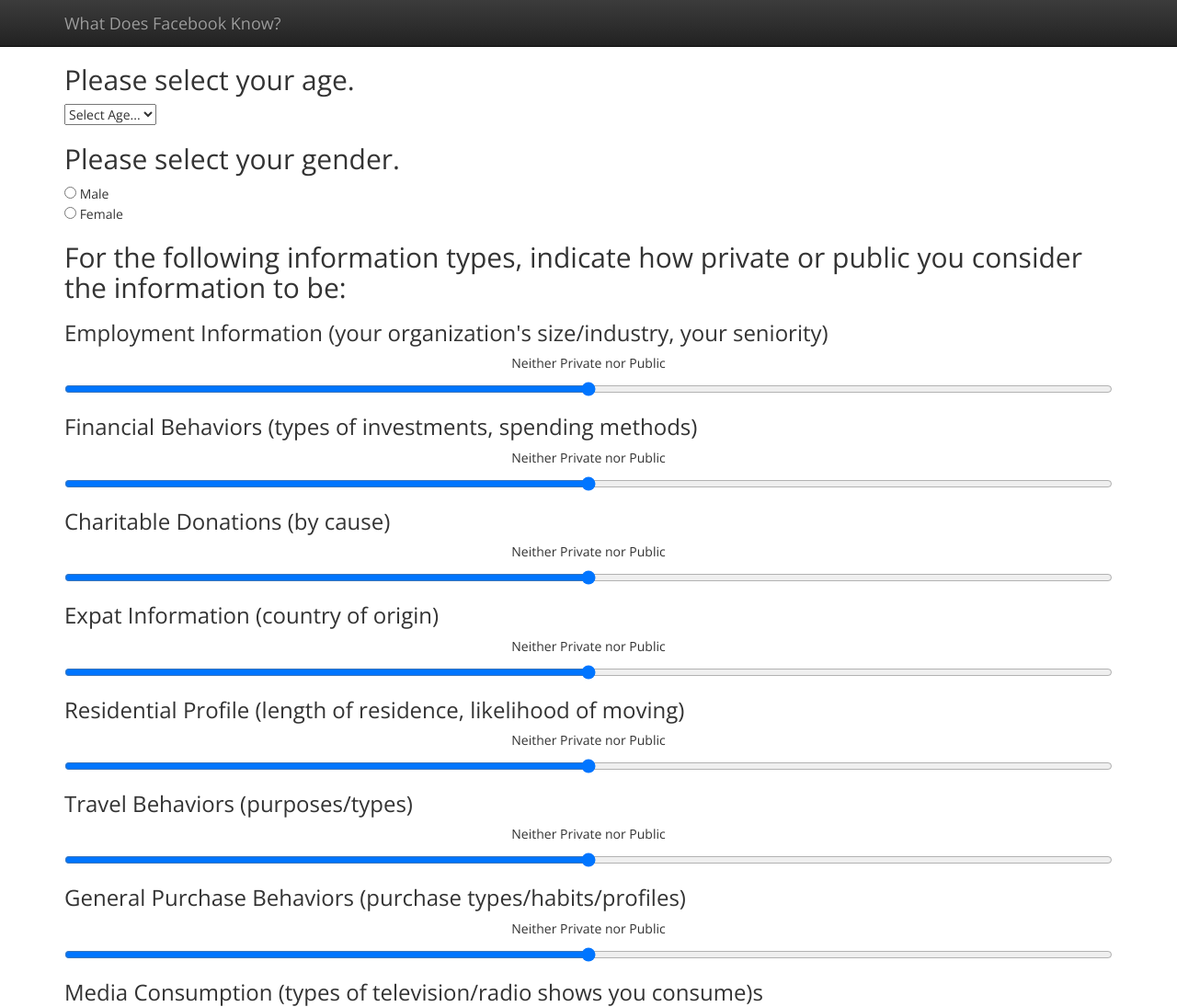
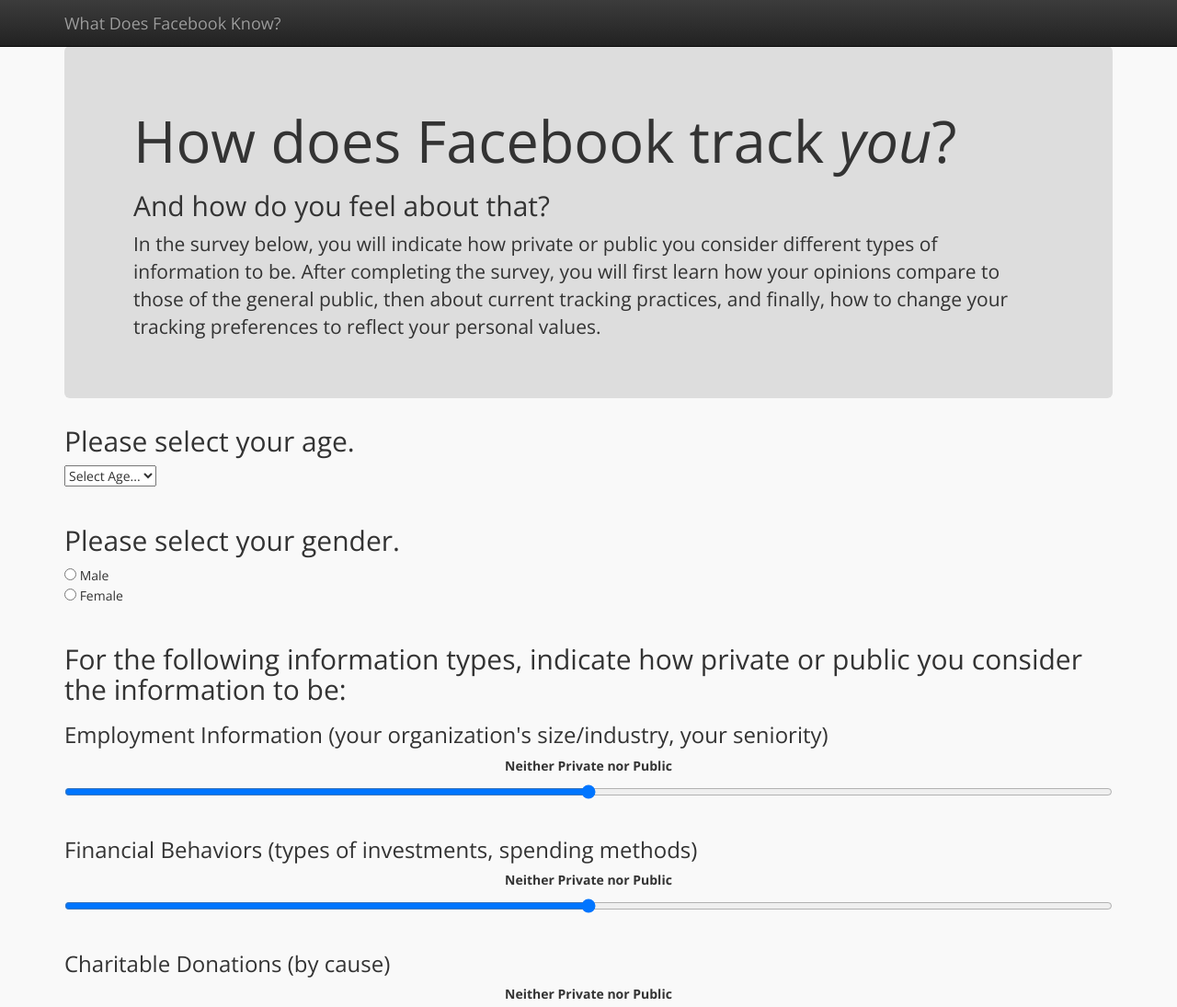
Before and after one commit to tessmarchant/what-does-fb-know, a plain HTML site: page frontend/index.html in a window 1280 px wide. Shown: the top 1095 px of the page at 92% size. Drawn offline with nearby package versions, Linux system fonts and the light colour scheme; some packages are replaced by stand-ins of ours.

Commit message:
Added jumbotron to survey page

```diff
--- a/frontend/app/partials/survey.html
+++ b/frontend/app/partials/survey.html
@@ -1,3 +1,12 @@
+<!-- Main jumbotron for a primary marketing message or call to action -->
+<div class="jumbotron">
+  <div class="container">
+    <h1>How does Facebook track <em>you</em>?</h1>
+    <h2>And how do you feel about that?</h2>
+    <p>In the survey below, you will indicate how private or public you consider different types of information to be. After completing the survey, you will first learn how your opinions compare to those of the general public, then about current tracking practices, and finally, how to change your tracking preferences to reflect your personal values.</p>
+  </div>
+</div>
+
 <div class="question">
     <h2>
         Please select your age.
@@ -85,7 +94,7 @@
 
 <div class="question">
     <h3>
-        Media Consumption (types of television/radio shows you consume)s
+        Media Consumption (types of television/radio shows you consume)
     </h3>
     <p class="privacy-meter-label">{{privacyMeterLabel(responses.medcon)}}</p>
     <input id="medcon" type="range" min="1" max="7" ng-model="responses.medcon"/>
--- a/frontend/css/main.css
+++ b/frontend/css/main.css
@@ -8,8 +8,21 @@ body {
     padding-top: 50px;
     padding-bottom: 20px;
     font-family: "Open Sans";
+    background: #f9f9f9;
 }
 
 .privacy-meter-label {
 	text-align: center;
 }
+
+.jumbotron {
+	background: #ddd;
+}
+
+.question {
+	margin-bottom: 3em;
+}
+
+.privacy-meter-label {
+	font-weight: bold;
+}
```
